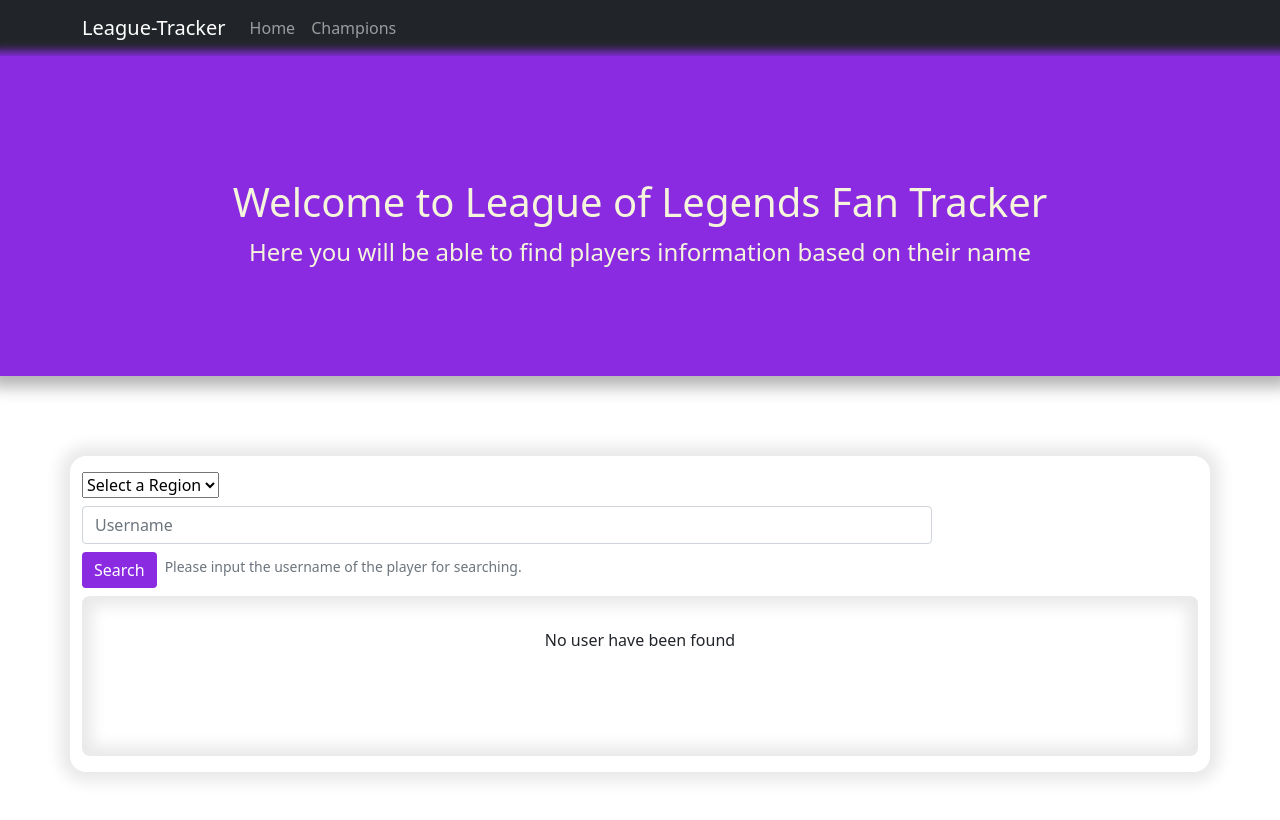
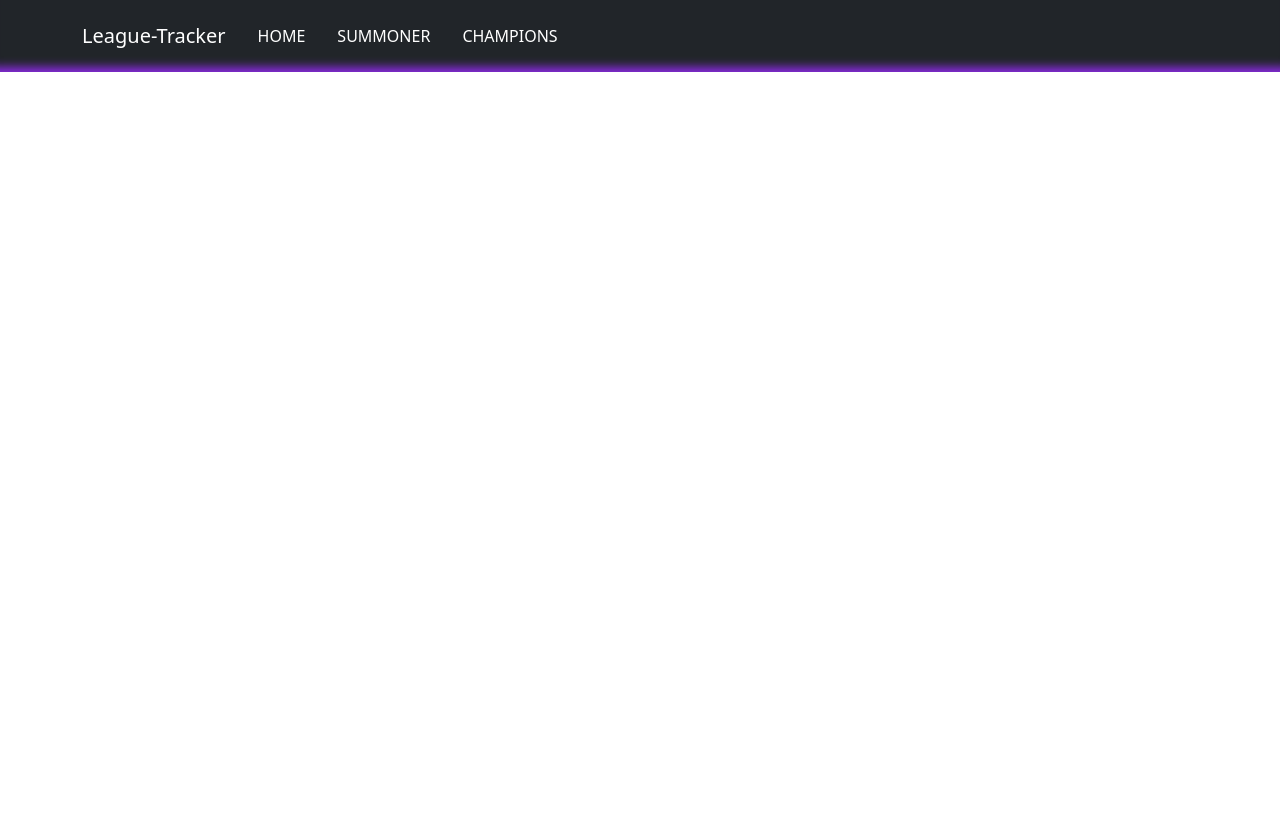
Before and after one commit to fernanhick/league-tracker-site, a React (Create React App) app: page /champions in a window 1280 px wide. Built offline with nearby package versions, Linux system fonts and the light colour scheme.

Commit message:
components and design update

```diff
--- a/package.json
+++ b/package.json
@@ -13,6 +13,7 @@
     "react": "^18.1.0",
     "react-bootstrap": "^2.3.1",
     "react-dom": "^18.1.0",
+    "react-router-dom": "^6.3.0",
     "react-scripts": "5.0.1",
     "web-vitals": "^2.1.4"
   },
--- a/src/App.js
+++ b/src/App.js
@@ -2,13 +2,19 @@ import "./App.css";
 import Header from "./frontend/components/header/Header";
 import { Navigation } from "./frontend/components/navigation/Navigation";
 import Playersearch from "./frontend/components/playersearch/Playersearch";
-
+import { BrowserRouter as Router, Link, Routes, Route } from "react-router-dom";
+import Champions from "./frontend/components/champions/Champions";
 function App() {
     return (
         <div className="App">
-            <Navigation />
-            <Header />
-            <Playersearch />
+            <Router>
+                <Navigation />
+                <Routes>
+                    <Route exact path="/" element={<Playersearch />} />
+                    <Route path="/champions" element={<Champions />} />
+                    <Route path="/summoner" element={<Playersearch />} />
+                </Routes>
+            </Router>
         </div>
     );
 }
--- /dev/null
+++ b/src/frontend/components/champions/Champions.jsx
@@ -0,0 +1,8 @@
+import React from "react";
+import("./champions.css");
+
+function Champions() {
+    return <div className="champions-section"></div>;
+}
+
+export default Champions;
--- a/src/frontend/components/navigation/Navigation.js
+++ b/src/frontend/components/navigation/Navigation.js
@@ -1,5 +1,6 @@
 import React from "react";
 import { Container, Nav, Navbar } from "react-bootstrap";
+import { Link } from "react-router-dom";
 import "./navigation.css";
 
 export const Navigation = () => {
@@ -11,8 +12,9 @@ export const Navigation = () => {
                 <Navbar.Toggle aria-controls="responsive-navbar-nav" />
                 <Navbar.Collapse id="responsive-navbar-nav">
                     <Nav className="me-auto">
-                        <Nav.Link href="#home">Home</Nav.Link>
-                        <Nav.Link href="#features">Champions</Nav.Link>
+                        <Link to="/home">Home</Link>
+                        <Link to="/summoner">Summoner</Link>
+                        <Link to="/champions">Champions</Link>
                     </Nav>
                 </Navbar.Collapse>
             </Container>
--- a/src/frontend/components/navigation/navigation.css
+++ b/src/frontend/components/navigation/navigation.css
@@ -1,3 +1,10 @@
 #navigationBar {
     box-shadow: inset 0px -15px 10px -10px blueviolet;
 }
+
+.me-auto > a {
+    text-decoration: none;
+    text-transform: uppercase;
+    padding: 1rem;
+    color: white;
+}
--- a/src/frontend/components/playersearch/Playersearch.js
+++ b/src/frontend/components/playersearch/Playersearch.jsx
@@ -14,6 +14,7 @@ import {
 } from "react-bootstrap";
 import "./playersearch.css";
 import axios from "axios";
+import Header from "../header/Header";
 
 const Playersearch = () => {
     const [playerSearched, setPlayerSearched] = useState("");
```
Also changed, not shown: src/frontend/components/champions/champions.css (added), 1 other file (tests, documents, lock files or other folders).
